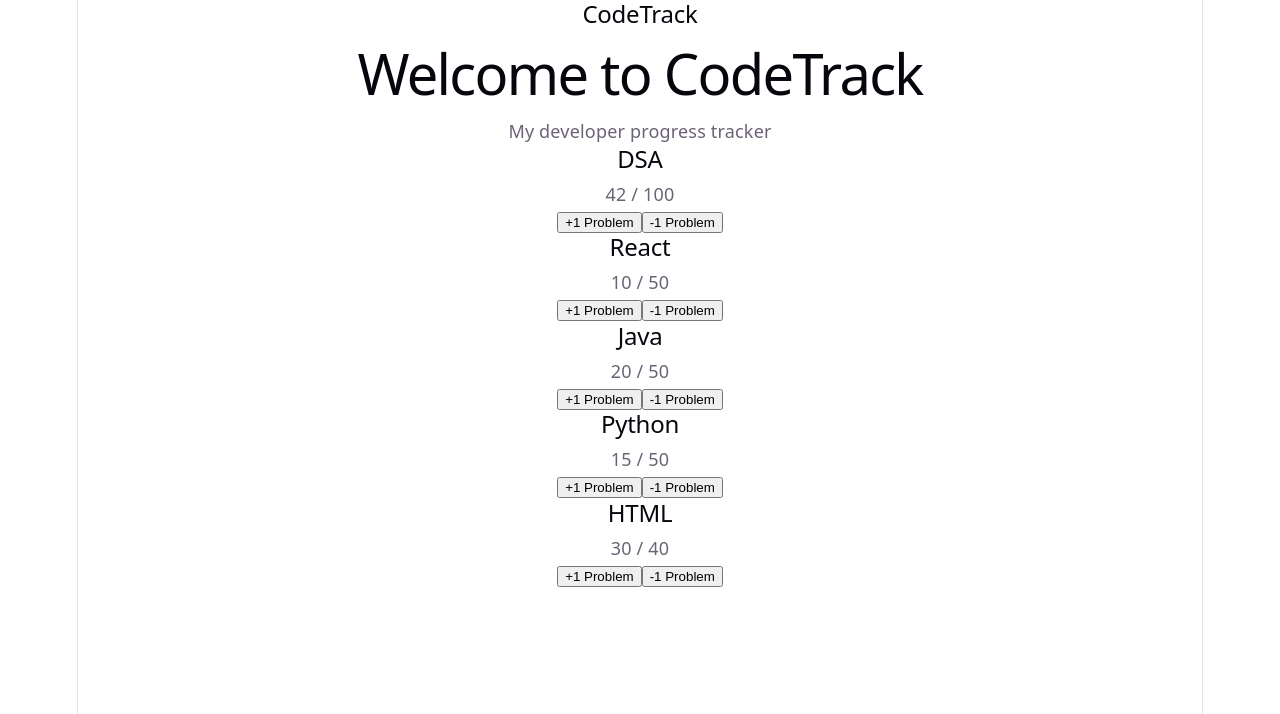
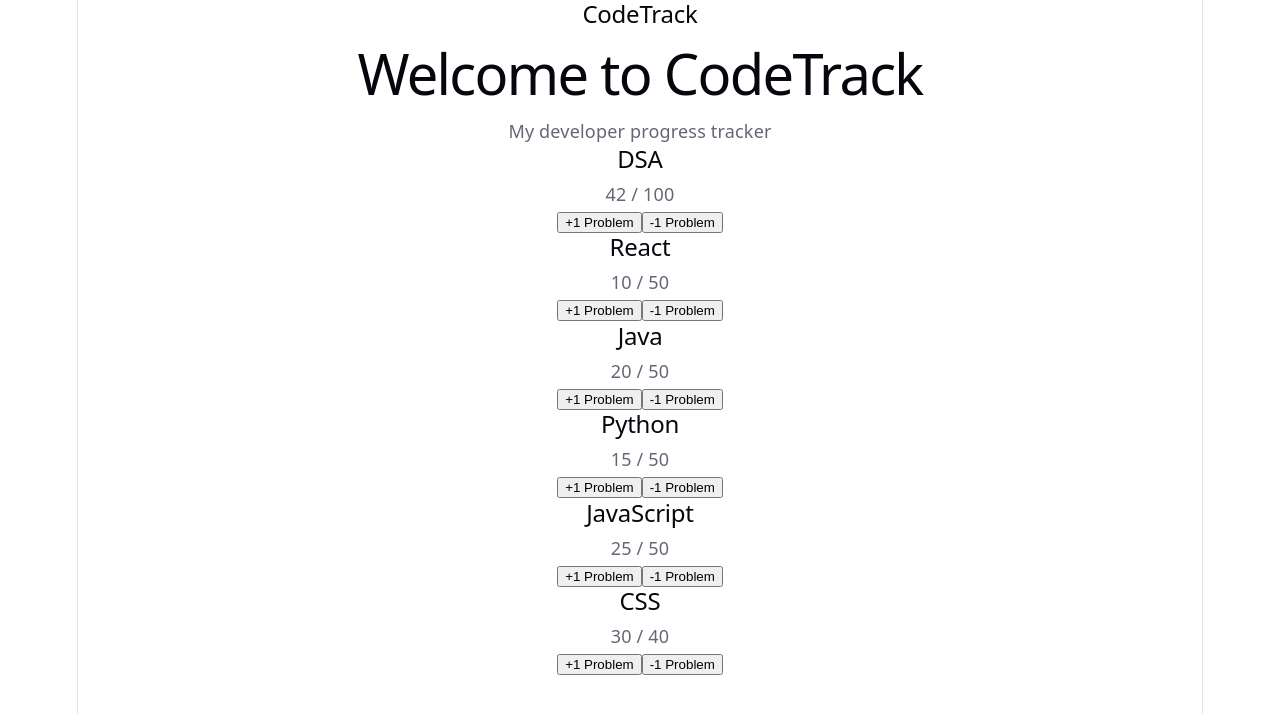
Before and after one commit to wablesayali11/my-first-react-app, a React (Vite) app: page / in a window 1280 px wide. Shown: the top 714 px of the page. Built offline with nearby package versions, Linux system fonts and the light colour scheme.

Commit message:
Added dynamic skill cards with map

```diff
--- a/src/App.jsx
+++ b/src/App.jsx
@@ -1,7 +1,41 @@
-import Navbar from "./Navbar";
-import ProgressCard from "./ProgressCard";
+import Navbar from "./Navbar.jsx";
+import ProgressCard from "./ProgressCard.jsx";
 
 function App() {
+  const skills = [
+    {
+      title: "DSA",
+      completed: 42,
+      total: 100
+    },
+    {
+      title: "React",
+      completed: 10,
+      total: 50
+    },
+    {
+      title: "Java",
+      completed: 20,
+      total: 50
+    },
+    {
+      title: "Python",
+      completed: 15,
+      total: 50
+    },
+    {
+      title:"JavaScript",
+      completed: 25,
+      total: 50
+    },
+    {
+      title:"CSS",
+      completed: 30,
+      total: 40
+    }
+
+  ];
+
   return (
     <div>
       <Navbar />
@@ -9,35 +43,14 @@ function App() {
       <h1>Welcome to CodeTrack</h1>
       <p>My developer progress tracker</p>
 
-      <ProgressCard
-  title="DSA"
-  completed={42}
-  total={100}
-/>
-
-<ProgressCard
-  title="React"
-  completed={10}
-  total={50}
-/>
-
-<ProgressCard
-  title="Java"
-  completed={20}
-  total={50}
-/>
-
-<ProgressCard
-  title="Python"
-  completed={15}
-  total={50}
-/>
-
-<ProgressCard
-  title="HTML"
-  completed={30}
-  total={40}
-/>
+     {skills.map((skill) => (
+  <ProgressCard
+    key={skill.title}
+    title={skill.title}
+    completed={skill.completed}
+    total={skill.total}
+  />
+))}
     </div>
   );
 }
```
